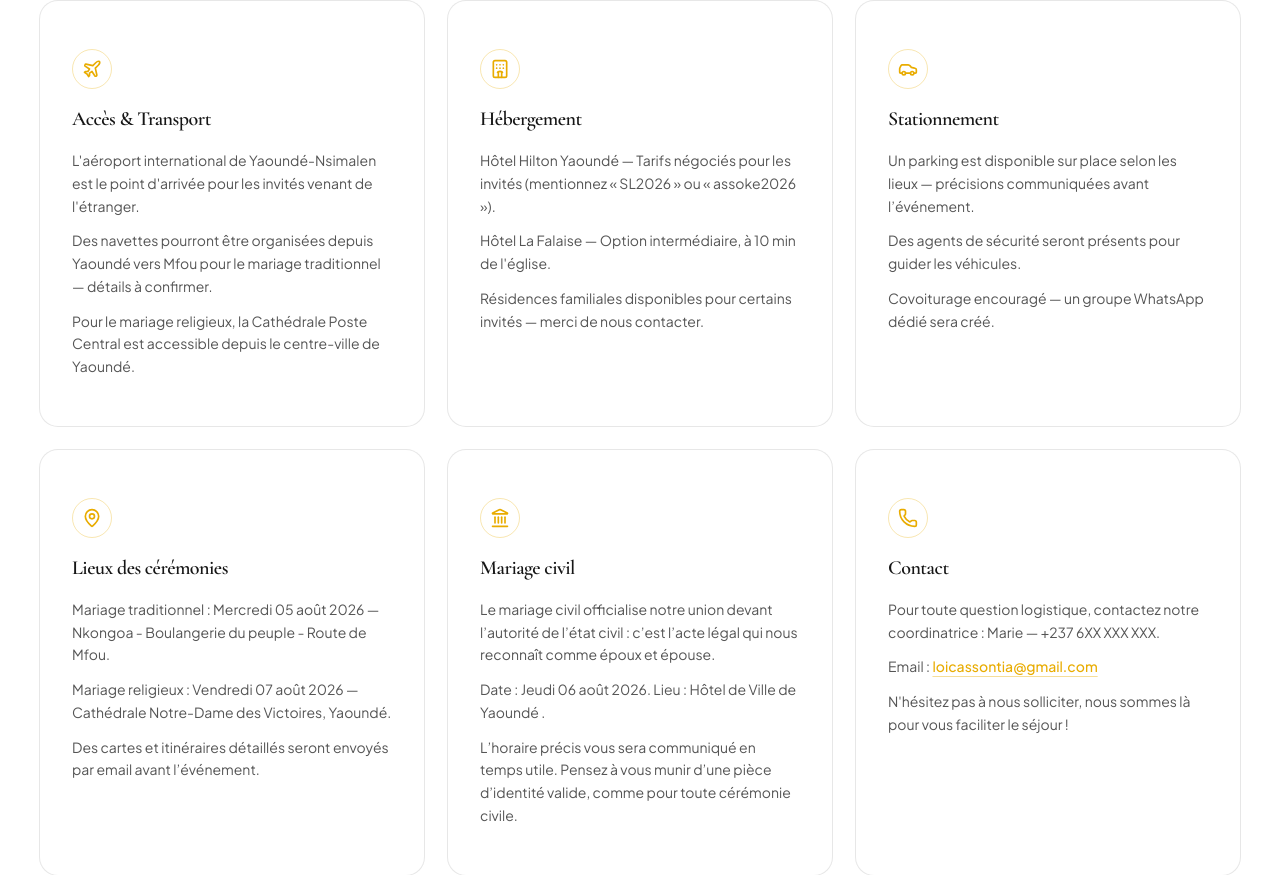
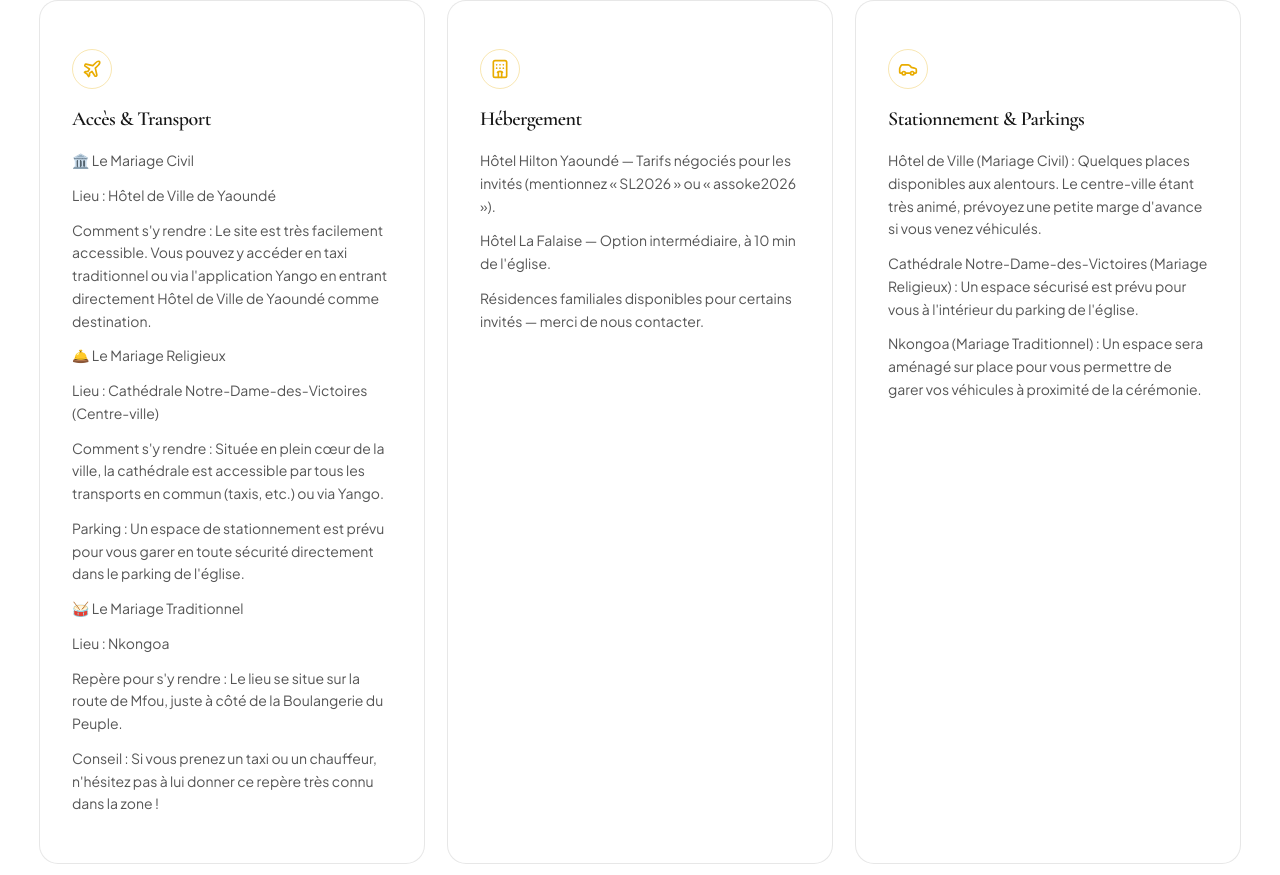
Before and after one commit to Nextiaa2026/loic_et_stephanie, a Next.js app: page /le-mariage/informations-pratiques in a window 1280 px wide. Shown: the part 871-1746 px from the top of the page. Built offline with nearby package versions, Linux system fonts and the light colour scheme.

Commit message:
changes: ui updates

```diff
--- a/app/le-mariage/informations-pratiques/page.tsx
+++ b/app/le-mariage/informations-pratiques/page.tsx
@@ -5,12 +5,7 @@ import { PageContainer } from "@/components/home/page-container";
 import { PageHeroVertical } from "@/components/home/page-hero-vertical";
 import { SiteHeader } from "@/components/home/site-header";
 import { SiteFooter } from "@/components/home/site-footer";
-import {
-  Card,
-  CardContent,
-  CardHeader,
-  CardTitle,
-} from "@/components/ui/card";
+import { Card, CardContent, CardHeader, CardTitle } from "@/components/ui/card";
 import {
   SITE_CONTACT_EMAIL,
   WEDDING_DATES,
@@ -33,9 +28,19 @@ const infoSections: {
     icon: Plane,
     title: "Accès & Transport",
     items: [
-      "L'aéroport international de Yaoundé-Nsimalen est le point d'arrivée pour les invités venant de l'étranger.",
-      "Des navettes pourront être organisées depuis Yaoundé vers Mfou pour le mariage traditionnel — détails à confirmer.",
-      "Pour le mariage religieux, la Cathédrale Poste Central est accessible depuis le centre-ville de Yaoundé.",
+      "🏛️ Le Mariage Civil",
+      "Lieu : Hôtel de Ville de Yaoundé",
+      "Comment s'y rendre : Le site est très facilement accessible. Vous pouvez y accéder en taxi traditionnel ou via l'application Yango en entrant directement Hôtel de Ville de Yaoundé comme destination.",
+
+      "🛎️ Le Mariage Religieux",
+      "Lieu : Cathédrale Notre-Dame-des-Victoires (Centre-ville)",
+      "Comment s'y rendre : Située en plein cœur de la ville, la cathédrale est accessible par tous les transports en commun (taxis, etc.) ou via Yango.",
+      "Parking : Un espace de stationnement est prévu pour vous garer en toute sécurité directement dans le parking de l'église.",
+
+      "🥁 Le Mariage Traditionnel",
+      "Lieu : Nkongoa",
+      "Repère pour s'y rendre : Le lieu se situe sur la route de Mfou, juste à côté de la Boulangerie du Peuple.",
+      "Conseil : Si vous prenez un taxi ou un chauffeur, n'hésitez pas à lui donner ce repère très connu dans la zone !",
     ],
   },
   {
@@ -49,11 +54,11 @@ const infoSections: {
   },
   {
     icon: Car,
-    title: "Stationnement",
+    title: "Stationnement & Parkings",
     items: [
-      "Un parking est disponible sur place selon les lieux — précisions communiquées avant l’événement.",
-      "Des agents de sécurité seront présents pour guider les véhicules.",
-      "Covoiturage encouragé — un groupe WhatsApp dédié sera créé.",
+      "Hôtel de Ville (Mariage Civil) : Quelques places disponibles aux alentours. Le centre-ville étant très animé, prévoyez une petite marge d'avance si vous venez véhiculés.",
+      "Cathédrale Notre-Dame-des-Victoires (Mariage Religieux) : Un espace sécurisé est prévu pour vous à l'intérieur du parking de l'église.",
+      "Nkongoa (Mariage Traditionnel) : Un espace sera aménagé sur place pour vous permettre de garer vos véhicules à proximité de la cérémonie.",
     ],
   },
   {
@@ -62,16 +67,6 @@ const infoSections: {
     items: [
       `Mariage traditionnel : ${WEDDING_DATES.traditional.label} — ${WEDDING_LOCATIONS.traditional}.`,
       `Mariage religieux : ${WEDDING_DATES.religious.label} — ${WEDDING_LOCATIONS.religious}.`,
-      "Des cartes et itinéraires détaillés seront envoyés par email avant l’événement.",
-    ],
-  },
-  {
-    icon: Landmark,
-    title: "Mariage civil",
-    items: [
-      "Le mariage civil officialise notre union devant l’autorité de l’état civil : c’est l’acte légal qui nous reconnaît comme époux et épouse.",
-      `Date : ${WEDDING_DATES.civil.label}. Lieu : ${WEDDING_LOCATIONS.civil}.`,
-      "L’horaire précis vous sera communiqué en temps utile. Pensez à vous munir d’une pièce d’identité valide, comme pour toute cérémonie civile.",
     ],
   },
   {
```
